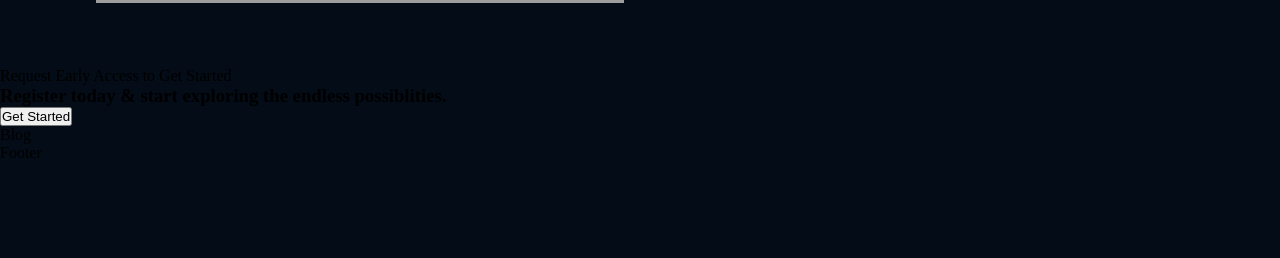
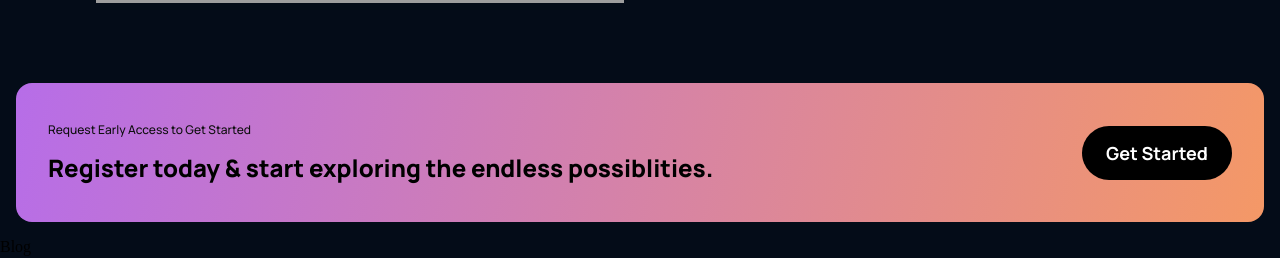
Before and after one commit to Prince-Baust/gpt3_mah, a React (Create React App) app: page / in a window 1280 px wide. Shown: the part 2891-3149 px from the top of the page. Before the commit the page ends 3053 px from the top, so only its background shows below. Built offline with nearby package versions, Linux system fonts and the light colour scheme; grey boxes are pictures that could not be loaded.

Commit message:
cta normal styles complete

```diff
--- a/src/components/cta/cta.css
+++ b/src/components/cta/cta.css
@@ -0,0 +1,44 @@
+.gpt3__cta {
+    display: flex;
+    justify-content: space-between;
+    align-items: center;
+
+    padding: 2rem;
+    margin: 1rem;
+    border-radius: 1rem;
+    background: var(--gradient-bar);
+}
+
+.gpt3__cta-content p{
+    font-family: var(--font-family);
+    font-weight: 500;
+    font-size: 12px;
+    line-height: 30px;
+    color: #0E0E0E;
+}
+
+.gpt3__cta-content h3{
+    font-family: var(--font-family);
+    font-weight: 800;
+    font-size: 24px;
+    line-height: 45px;
+}
+
+
+.gpt3__cta-btn{}
+
+.gpt3__cta-btn button{
+    font-family: var(--font-family);
+    padding: 0.75rem 1.5rem;
+    font-weight: 700;
+    font-size: 18px;
+    line-height: 30px;
+    color: #FFFFFF;
+    background: black;
+    border-radius: 40px;
+
+    border: none;
+    outline: none;
+    cursor: pointer;
+    min-width: 150px;
+}
```
